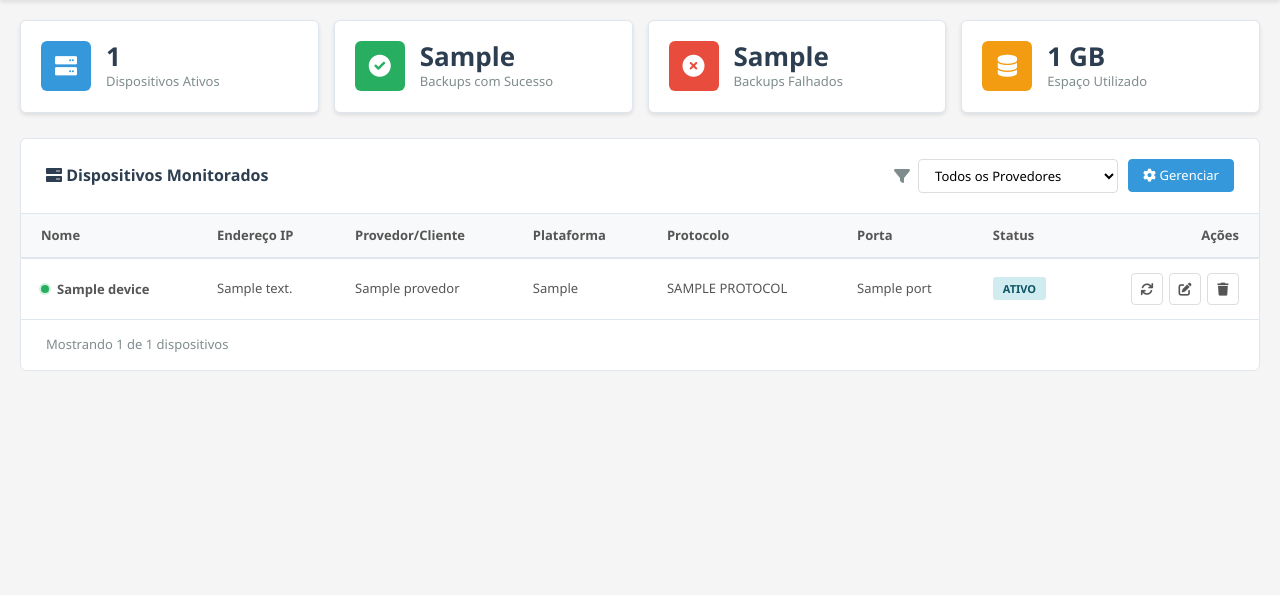
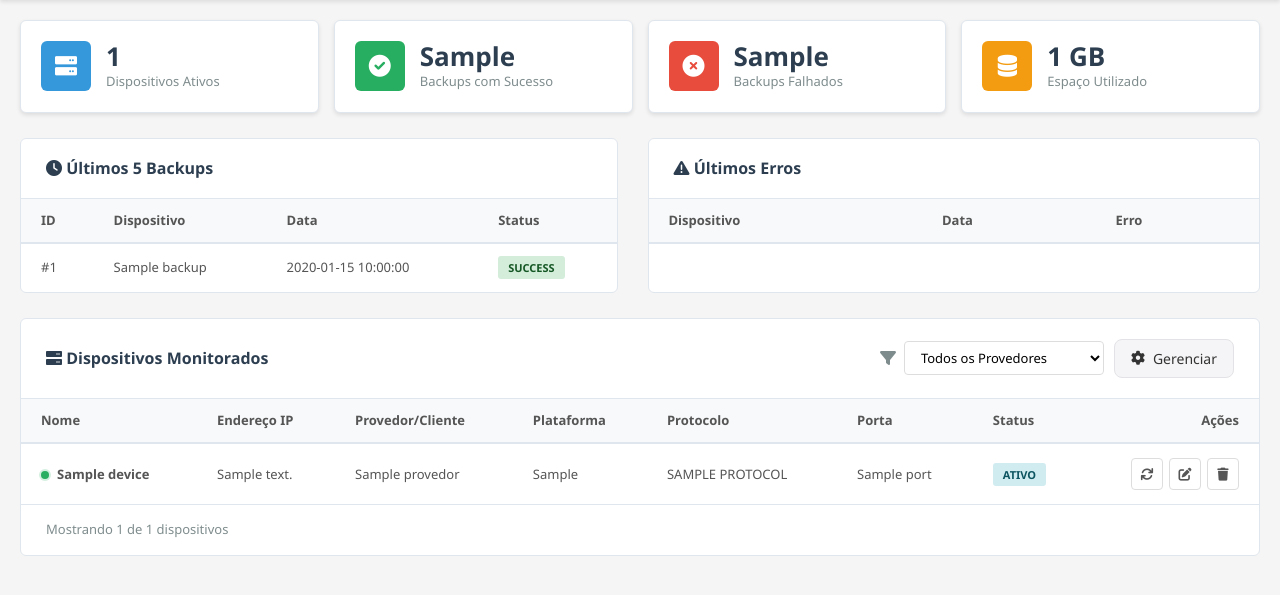
Before and after one commit to brunosaccoman/network-backup, a Flask app: template templates/dashboard.html in a window 1280 px wide. Shown: the part 61-656 px from the top of the page. Run offline with Flask 3, Linux system fonts and the light colour scheme; the template is opened without the code that fills it: most values are stand-ins (such as "Sample title", 1, 10 or a date in 2020); lists and menus that the app fills with data are empty; some libraries are stand-ins or nearby versions.

Commit message:
implemented ultimos backups and ultimos error

```diff
--- a/templates/dashboard.html
+++ b/templates/dashboard.html
@@ -123,19 +123,38 @@
         color: #3498db;
     }
 
-    .btn-primary-custom {
-        background: #3498db;
-        border: 1px solid #3498db;
-        padding: 6px 14px;
-        border-radius: 4px;
-        font-size: 13px;
-        color: white;
+    .btn-gerenciar {
+        all: unset;
+        display: inline-flex;
+        align-items: center;
+        justify-content: center;
+        gap: 0.5rem;
+
+        padding: 0.5rem 1rem;
+        font-size: 0.875rem;
+        font-weight: 500;
+
+        background: #f5f5f7;
+        border: 1px solid #e3e3e7;
+        border-radius: 8px;
+
+        color: #333;
         cursor: pointer;
-        transition: all 0.2s;
-    }
+        transition: all 0.2s ease;
 
-    .btn-primary-custom:hover {
-        background: #2980b9;
+        &:hover {
+            background: #e9e9ec;
+        }
+
+        &:active {
+            background: #dcdce0;
+            transform: scale(0.98);
+        }
+
+        &:disabled {
+            opacity: 0.5;
+            cursor: not-allowed;
+        }
     }
 
     .data-table {
@@ -440,6 +459,70 @@
         </div>
     </div>
 
+    <!-- Seção Últimos Backups e Últimos Erros -->
+    <div class="stats-row" style="margin-top: 25px;">
+
+        <!-- Últimos Backups -->
+        <div class="table-container" style="flex: 1; margin-right: 15px;">
+            <div class="table-header">
+                <h5><i class="fas fa-clock"></i> Últimos 5 Backups</h5>
+            </div>
+
+            <table class="data-table">
+                <thead>
+                    <tr>
+                        <th>ID</th>
+                        <th>Dispositivo</th>
+                        <th>Data</th>
+                        <th>Status</th>
+                    </tr>
+                </thead>
+                <tbody>
+                    {% for backup in last_backups %}
+                    <tr>
+                        <td>#{{ backup.id }}</td>
+                        <td>{{ backup.device_name }}</td>
+                        <td>{{ backup.backup_date }}</td>
+                        <td>
+                            <span
+                                class="badge-status badge-{{ 'success' if backup.status == 'success' else 'failed' }}">
+                                {{ backup.status|title }}
+                            </span>
+                        </td>
+                    </tr>
+                    {% endfor %}
+                </tbody>
+            </table>
+        </div>
+
+        <!-- Últimos Erros -->
+        <div class="table-container" style="flex: 1;">
+            <div class="table-header">
+                <h5><i class="fas fa-exclamation-triangle"></i> Últimos Erros</h5>
+            </div>
+
+            <table class="data-table">
+                <thead>
+                    <tr>
+                        <th>Dispositivo</th>
+                        <th>Data</th>
+                        <th>Erro</th>
+                    </tr>
+                </thead>
+                <tbody>
+                    {% for error in last_errors %}
+                    <tr>
+                        <td>{{ error.device_name }}</td>
+                        <td>{{ error.backup_date }}</td>
+                        <td>{{ error.error_message or 'Erro desconhecido' }}</td>
+                    </tr>
+                    {% endfor %}
+                </tbody>
+            </table>
+        </div>
+
+    </div>
+
     <!-- Tabela de Dispositivos -->
     <div class="table-container" style="margin-top: 20px;">
         <div class="table-header">
@@ -449,7 +532,7 @@
                 {% set show_provedor_filter = true %}
                 {% set show_ip_search = false %}
                 {% include 'components/table_filters.html' %}
-                <button class="btn-primary-custom" onclick="location.href='/devices'">
+                <button class="btn-gerenciar" onclick="location.href='/devices'">
                     <i class="fas fa-cog"></i> Gerenciar
                 </button>
             </div>
```
